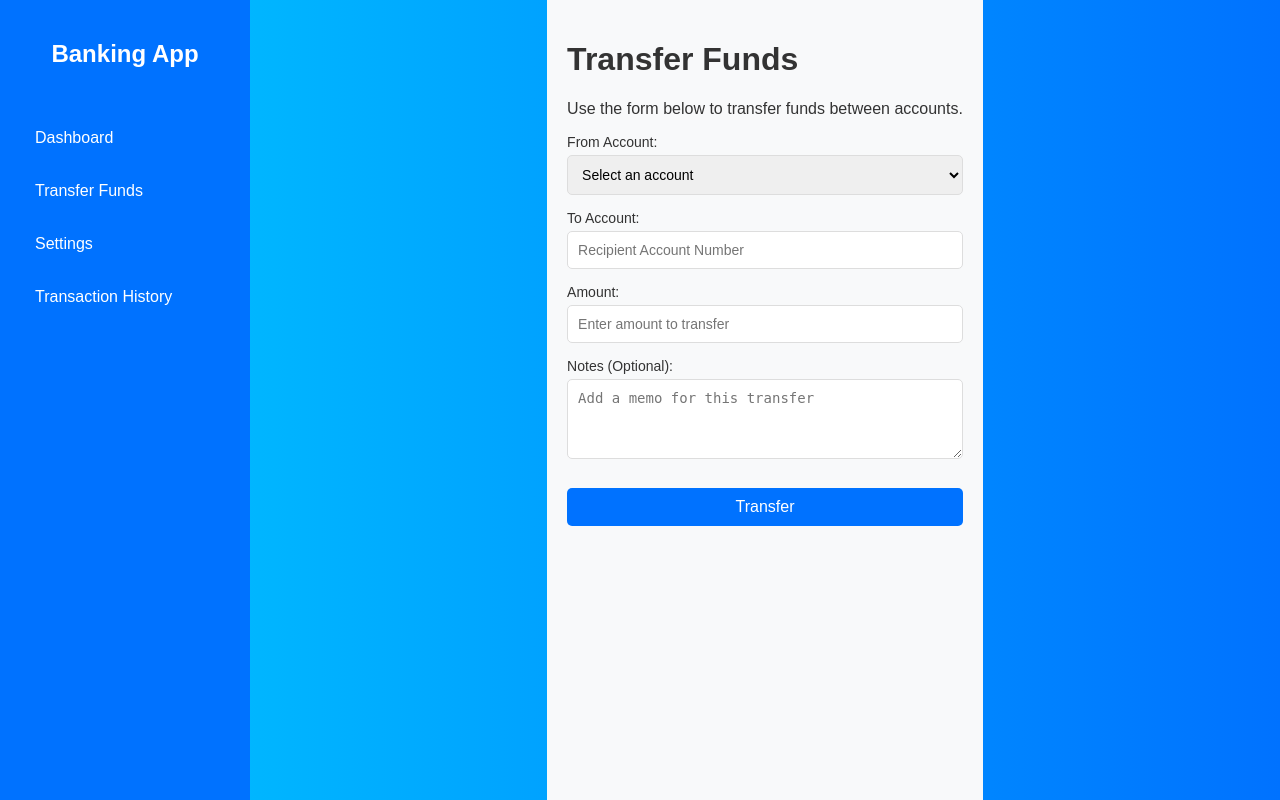
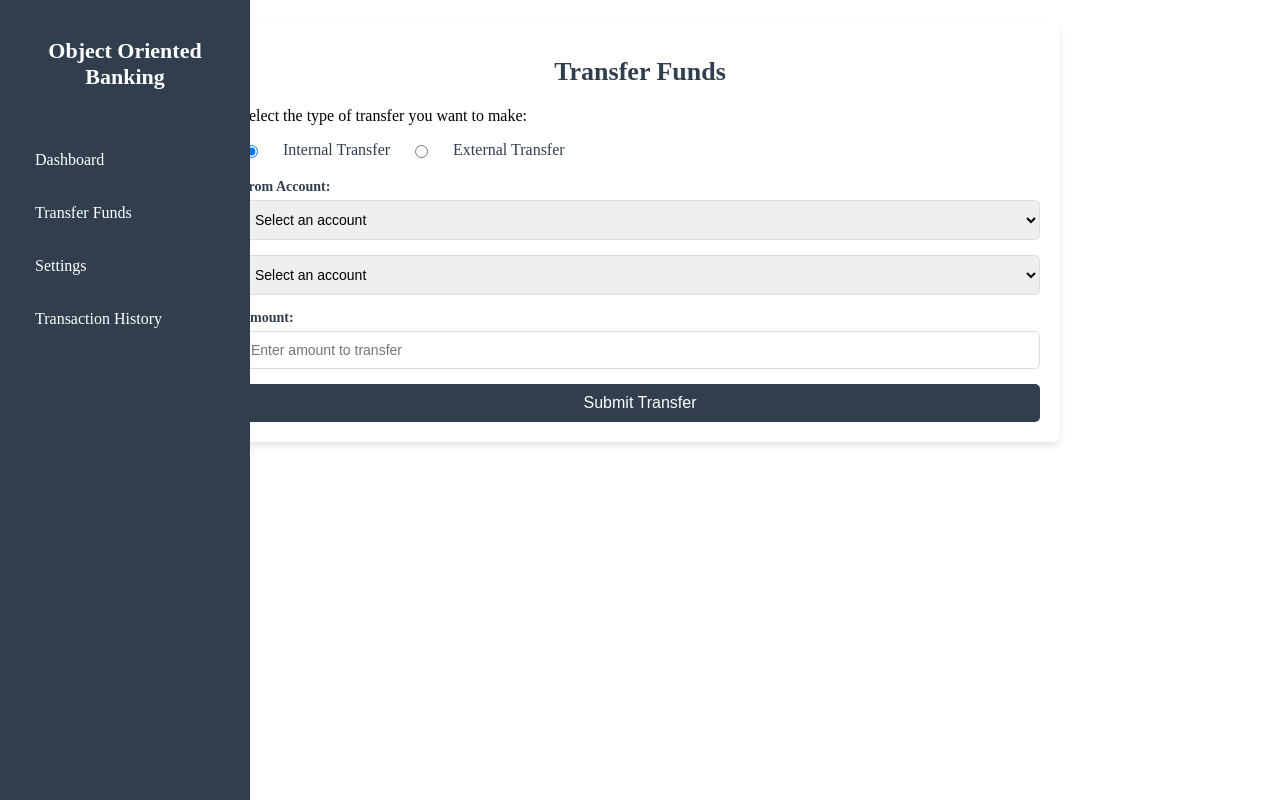
Before and after one commit to camcarthur/oop-final-fa24, a Flask app: page /transfer in a window 1280 px wide. Run offline with Flask 3, Linux system fonts and the light colour scheme.

Commit message:
Update pages

```diff
--- a/banking_app/app.py
+++ b/banking_app/app.py
@@ -31,7 +31,28 @@ def handle_login():
 
 @app.route('/dashboard')
 def dashboard():
-    return render_template('dashboard.html')
+    # Mock user and transactions
+    user_name = "John Doe"  # Placeholder username
+    transactions = [
+        {"date": "08/03/2024", "type": "expense", "description": "Marty S.A.S.", "amount": 852.04},
+        {"date": "02/03/2024", "type": "expense", "description": "Groceries", "amount": 120.50},
+        {"date": "01/03/2024", "type": "expense", "description": "Royer", "amount": 487.09},
+        {"date": "11/03/2024", "type": "income", "description": "Salary", "amount": 707.95},
+        {"date": "08/03/2024", "type": "income", "description": "Bonus", "amount": 1931.61},
+        {"date": "07/03/2024", "type": "income", "description": "Refund", "amount": 640.10},
+    ]
+    pending_transfers = 3  # Placeholder for pending transfers
+
+    # Total balance (summed from SAMPLE_ACCOUNTS)
+    total_balance = sum(account["balance"] for account in SAMPLE_ACCOUNTS)
+
+    return render_template(
+        'dashboard.html',
+        user_name=user_name,
+        transactions=transactions,
+        pending_transfers=pending_transfers,
+        total_balance=total_balance,
+    )
 
 @app.route('/transfer')
 def transfer():
@@ -41,17 +62,33 @@ def transfer():
 @app.route('/transfer', methods=['POST'])
 def process_transfer():
     from_account_id = int(request.form.get('fromAccount'))
-    to_account = request.form.get('toAccount')
+    transfer_type = request.form.get('transferType')
     amount = float(request.form.get('amount'))
-    notes = request.form.get('notes')
-    frequency = request.form.get('frequency')
 
-    # Log transfer details (this will eventually be replaced with database logic)
-    print(f"Transfer from Account ID: {from_account_id}")
-    print(f"To Account: {to_account}")
-    print(f"Amount: {amount}")
-    print(f"Notes: {notes}")
-    print(f"Frequency: {frequency}")
+    # Retrieve account details (mock logic; replace with database query)
+    from_account = next((acc for acc in SAMPLE_ACCOUNTS if acc["id"] == from_account_id), None)
+
+    if not from_account or from_account["balance"] < amount:
+        return "Insufficient funds or invalid account.", 400
+
+    if transfer_type == "internal":
+        to_account_id = int(request.form.get('toInternalAccount'))
+        to_account = next((acc for acc in SAMPLE_ACCOUNTS if acc["id"] == to_account_id), None)
+        if not to_account:
+            return "Invalid target account.", 400
+
+        # Process internal transfer (mock behavior)
+        from_account["balance"] -= amount
+        to_account["balance"] += amount
+        print(f"Internal Transfer: ${amount} from {from_account['name']} to {to_account['name']}")
+
+    elif transfer_type == "external":
+        to_account = request.form.get('toExternalAccount')
+        notes = request.form.get('notesExternal')
+
+        # Process external transfer (mock behavior)
+        from_account["balance"] -= amount
+        print(f"External Transfer: ${amount} from {from_account['name']} to External Account {to_account}. Notes: {notes}")
 
     return "Transfer processed successfully!"
 
--- a/banking_app/static/css/sidebar.css
+++ b/banking_app/static/css/sidebar.css
@@ -1,14 +1,13 @@
-/* Sidebar styles */
 .sidebar {
     width: 250px;
-    background-color: #0072ff;
+    background-color: rgb(48, 62, 78); /* Dark navy blue */
     color: white;
     display: flex;
     flex-direction: column;
     padding: 20px;
-    box-sizing: border-box; /* Includes padding in the width */
-    height: 100vh; /* Full page height */
-    position: fixed; /* Sidebar stays fixed on the left */
+    box-sizing: border-box;
+    height: 100vh;
+    position: fixed;
     top: 0;
     left: 0;
 }
@@ -16,6 +15,9 @@
 .sidebar h2 {
     text-align: center;
     margin-bottom: 20px;
+    font-size: 22px;
+    font-weight: bold;
+    color: white;
 }
 
 .sidebar ul {
@@ -31,22 +33,12 @@
     text-decoration: none;
     color: white;
     font-size: 16px;
-    display: block;
     padding: 10px 15px;
     border-radius: 5px;
+    display: block;
     transition: background-color 0.3s ease;
 }
 
 .sidebar ul li a:hover {
-    background-color: #0056b3;
+    background-color: rgba(255, 255, 255, 0.1);
 }
-
-/* To add space for main content next to the sidebar */
-.content-container {
-    margin-left: 250px; /* Same width as the sidebar */
-    padding: 20px;
-    box-sizing: border-box;
-    width: calc(100% - 250px); /* Adjust for sidebar */
-    min-height: 100vh; /* Ensure it fills the viewport height */
-    background: #f8f9fa; /* Light background for content */
-}
--- a/banking_app/static/css/transfer.css
+++ b/banking_app/static/css/transfer.css
@@ -1,45 +1,39 @@
-/* General body styles */
-body {
-    font-family: 'Arial', sans-serif;
-    margin: 0;
-    padding: 0;
-    display: flex;
-    justify-content: center;
-    align-items: center;
-    height: 100vh;
-    background: linear-gradient(to right, #00c6ff, #0072ff);
-    color: #333;
+/* Main content */
+.main-content {
+    margin: 20px auto;
+    max-width: 800px;
+    padding: 20px;
+    background: white;
+    border-radius: 8px;
+    box-shadow: 0 4px 6px rgba(0, 0, 0, 0.1);
 }
 
-/* Transfer container */
-.transfer-container {
-    width: 100%;
-    max-width: 400px;
-    padding: 20px;
-    background: white;
-    border-radius: 10px;
-    box-shadow: 0 4px 6px rgba(0, 0, 0, 0.1);
+/* Heading */
+.main-content h1 {
     text-align: center;
+    color: rgb(48, 62, 78); /* Dark navy blue */
+    font-size: 26px;
+    margin-bottom: 20px;
 }
 
-.transfer-container h2 {
-    color: #0072ff;
-    margin-bottom: 10px;
+/* Transfer type selector */
+.transfer-type {
+    display: flex;
+    gap: 20px;
+    margin-bottom: 20px;
 }
 
-.transfer-container p {
-    font-size: 14px;
-    margin-bottom: 20px;
-    color: #666;
+.transfer-type input[type="radio"] {
+    margin-right: 5px;
+}
+
+.transfer-type label {
+    font-size: 16px;
+    color: rgb(48, 62, 78); /* Dark navy blue */
+    cursor: pointer;
 }
 
 /* Form styles */
-form {
-    display: flex;
-    flex-direction: column;
-    align-items: stretch;
-}
-
 .form-group {
     margin-bottom: 15px;
     text-align: left;
@@ -48,8 +42,9 @@ form {
 .form-group label {
     font-size: 14px;
     margin-bottom: 5px;
-    color: #333;
+    color: rgb(48, 62, 78); /* Dark navy blue */
     display: block;
+    font-weight: bold;
 }
 
 .form-group input,
@@ -61,35 +56,36 @@ form {
     border-radius: 5px;
     font-size: 14px;
     box-sizing: border-box;
+    transition: background-color 0.3s ease, border-color 0.3s ease;
 }
 
 .form-group input:focus,
 .form-group select:focus,
 .form-group textarea:focus {
     outline: none;
-    border-color: #0072ff;
+    border-color: rgb(48, 62, 78);
+    background-color: #f8f9fa;
 }
 
-.form-group textarea {
+textarea {
     resize: vertical;
     height: 80px;
 }
 
-/* Buttons */
-.transfer-button,
-.history-button {
+/* Submit button */
+.transfer-button {
     width: 100%;
     padding: 10px;
-    background-color: #0072ff;
+    background-color: rgb(48, 62, 78); /* Dark navy blue */
     color: white;
     border: none;
     border-radius: 5px;
     font-size: 16px;
     cursor: pointer;
-    margin-top: 10px;
+    transition: background-color 0.3s ease, transform 0.2s ease;
 }
 
-.transfer-button:hover,
-.history-button:hover {
-    background-color: #0056b3;
+.transfer-button:hover {
+    background-color: #2e3e4e; /* Slightly darker navy */
+    transform: translateY(-2px);
 }
--- a/banking_app/static/js/transfer.js
+++ b/banking_app/static/js/transfer.js
@@ -1,31 +1,40 @@
 document.addEventListener("DOMContentLoaded", () => {
-    const transferForm = document.getElementById("transferForm");
+    const transferTypeRadios = document.querySelectorAll('input[name="transferType"]');
+    const toAccountGroup = document.getElementById("toAccountGroup");
+    const internalDropdown = document.getElementById("toInternalAccount");
+    let externalInput = null;
 
-    transferForm.addEventListener("submit", (event) => {
-        event.preventDefault(); // Prevent default form submission
+    // Create external account input field
+    const createExternalAccountInput = () => {
+        const input = document.createElement("input");
+        input.type = "text";
+        input.id = "toExternalAccount";
+        input.name = "toExternalAccount";
+        input.placeholder = "Enter recipient account number";
+        input.required = true;
+        input.classList.add("form-control");
+        return input;
+    };
 
-        const fromAccount = document.getElementById("fromAccount").value;
-        const toAccount = document.getElementById("toAccount").value.trim();
-        const amount = parseFloat(document.getElementById("amount").value);
-        const notes = document.getElementById("notes").value.trim();
-        const frequency = document.getElementById("frequency").value;
+    // Toggle between internal and external transfers
+    const toggleTransferType = () => {
+        const selectedType = document.querySelector('input[name="transferType"]:checked').value;
 
-        // Basic validation
-        if (!fromAccount) {
-            alert("Please select the account to transfer from.");
-            return;
+        if (selectedType === "internal") {
+            toAccountGroup.replaceChildren(internalDropdown);
+            document.getElementById("notesGroup").style.display = "none";
+        } else if (selectedType === "external") {
+            if (!externalInput) {
+                externalInput = createExternalAccountInput();
+            }
+            toAccountGroup.replaceChildren(externalInput);
+            document.getElementById("notesGroup").style.display = "block";
         }
-        if (!toAccount) {
-            alert("Please enter the recipient account number.");
-            return;
-        }
-        if (isNaN(amount) || amount <= 0) {
-            alert("Please enter a valid amount greater than 0.");
-            return;
-        }
+    };
 
-        // Mock transfer success
-        alert(`Transfer of $${amount.toFixed(2)} scheduled (${frequency}) to account ${toAccount}.`);
-        transferForm.reset(); // Clear the form after successful submission
-    });
+    // Add event listeners
+    transferTypeRadios.forEach((radio) => radio.addEventListener("change", toggleTransferType));
+
+    // Initialize
+    toggleTransferType();
 });
--- a/banking_app/templates/base.html
+++ b/banking_app/templates/base.html
@@ -3,7 +3,7 @@
 <head>
     <meta charset="UTF-8">
     <meta name="viewport" content="width=device-width, initial-scale=1.0">
-    <title>{% block title %}Banking App{% endblock %}</title>
+    <title>{% block title %}Object Oriented Banking{% endblock %}</title>
     <link rel="stylesheet" href="/static/css/sidebar.css">
     {% block additional_css %}{% endblock %}
 </head>
@@ -11,7 +11,7 @@
     <div class="app-container">
         <!-- Sidebar -->
         <div class="sidebar">
-            <h2>Banking App</h2>
+            <h2>Object Oriented Banking</h2>
             <ul>
                 <li><a href="/dashboard">Dashboard</a></li>
                 <li><a href="/transfer">Transfer Funds</a></li>
--- a/banking_app/templates/transfer.html
+++ b/banking_app/templates/transfer.html
@@ -9,30 +9,55 @@
 {% block content %}
 <div class="main-content">
     <h1>Transfer Funds</h1>
-    <p>Use the form below to transfer funds between accounts.</p>
+    <p>Select the type of transfer you want to make:</p>
+
+    <!-- Transfer Type Selector -->
+    <div class="transfer-type">
+        <input type="radio" id="internalTransfer" name="transferType" value="internal" checked>
+        <label for="internalTransfer">Internal Transfer</label>
+
+        <input type="radio" id="externalTransfer" name="transferType" value="external">
+        <label for="externalTransfer">External Transfer</label>
+    </div>
+
+    <!-- Transfer Form -->
     <form id="transferForm" method="POST" action="/transfer">
+        <!-- From Account -->
         <div class="form-group">
             <label for="fromAccount">From Account:</label>
             <select id="fromAccount" name="fromAccount" required>
                 <option value="" disabled selected>Select an account</option>
                 {% for account in accounts %}
-                    <option value="{{ account.id }}">{{ account.name }} - ${{ "%.2f" | format(account.balance) }}</option>
+                <option value="{{ account.id }}">{{ account.name }} - ${{ "%.2f" | format(account.balance) }}</option>
                 {% endfor %}
             </select>
         </div>
-        <div class="form-group">
+
+        <!-- To Account (dynamic field) -->
+        <div class="form-group" id="toAccountGroup">
             <label for="toAccount">To Account:</label>
-            <input type="text" id="toAccount" name="toAccount" placeholder="Recipient Account Number" required>
+            <!-- Internal dropdown by default -->
+            <select id="toInternalAccount" name="toInternalAccount" required>
+                <option value="" disabled selected>Select an account</option>
+                {% for account in accounts %}
+                <option value="{{ account.id }}">{{ account.name }}</option>
+                {% endfor %}
+            </select>
         </div>
+
+        <!-- Amount -->
         <div class="form-group">
             <label for="amount">Amount:</label>
             <input type="number" id="amount" name="amount" placeholder="Enter amount to transfer" min="1" required>
         </div>
-        <div class="form-group">
-            <label for="notes">Notes (Optional):</label>
-            <textarea id="notes" name="notes" placeholder="Add a memo for this transfer"></textarea>
+
+        <!-- Notes (only for external transfers) -->
+        <div class="form-group" id="notesGroup" style="display: none;">
+            <label for="notesExternal">Notes (Optional):</label>
+            <textarea id="notesExternal" name="notesExternal" placeholder="Add a memo for this transfer"></textarea>
         </div>
-        <button type="submit" class="transfer-button">Transfer</button>
+
+        <button type="submit" class="transfer-button">Submit Transfer</button>
     </form>
 </div>
 {% endblock %}
```
Also changed, not shown: banking_app/static/css/history.css (+12 -39 lines), banking_app/templates/dashboard.html (+17 -17 lines).
